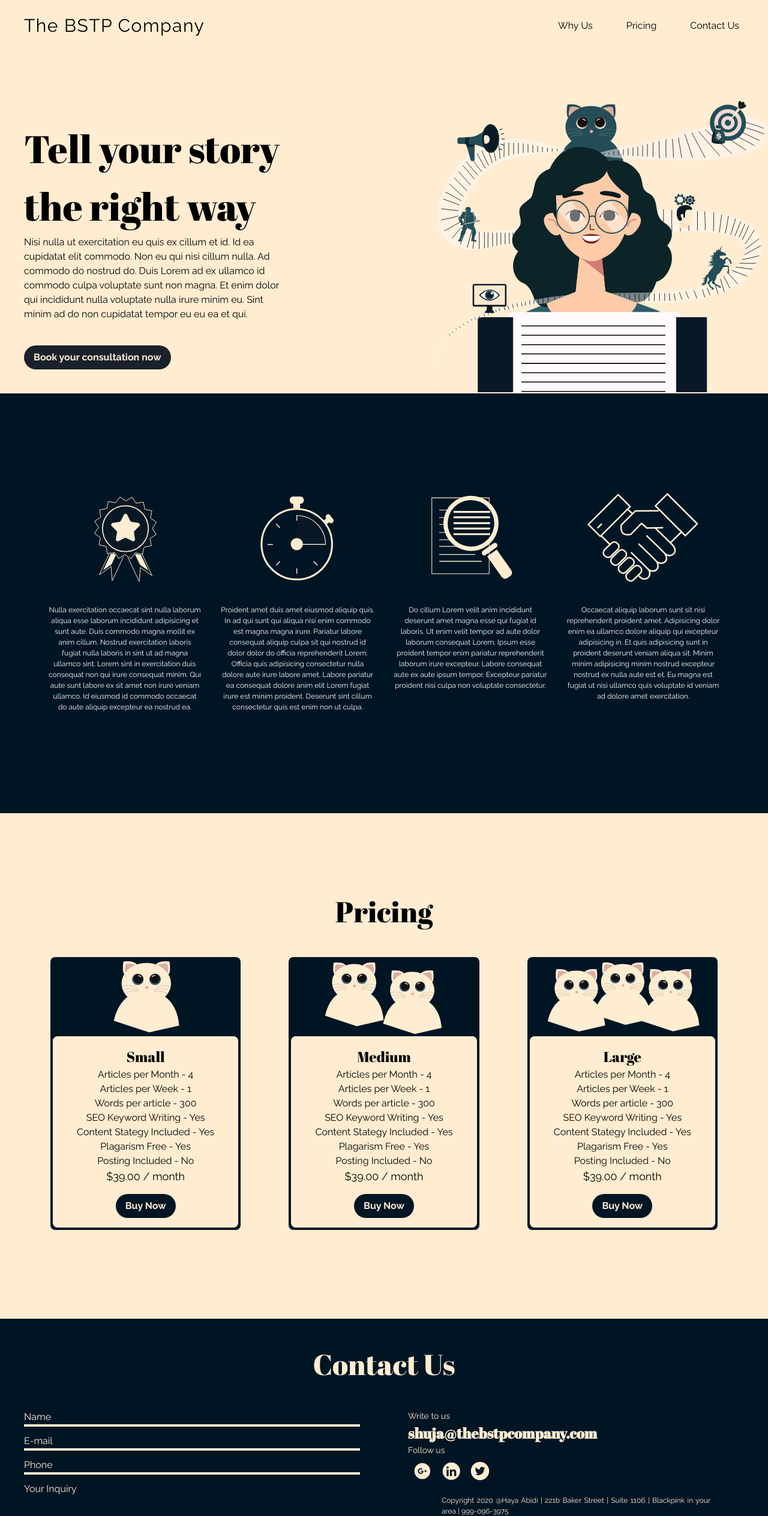
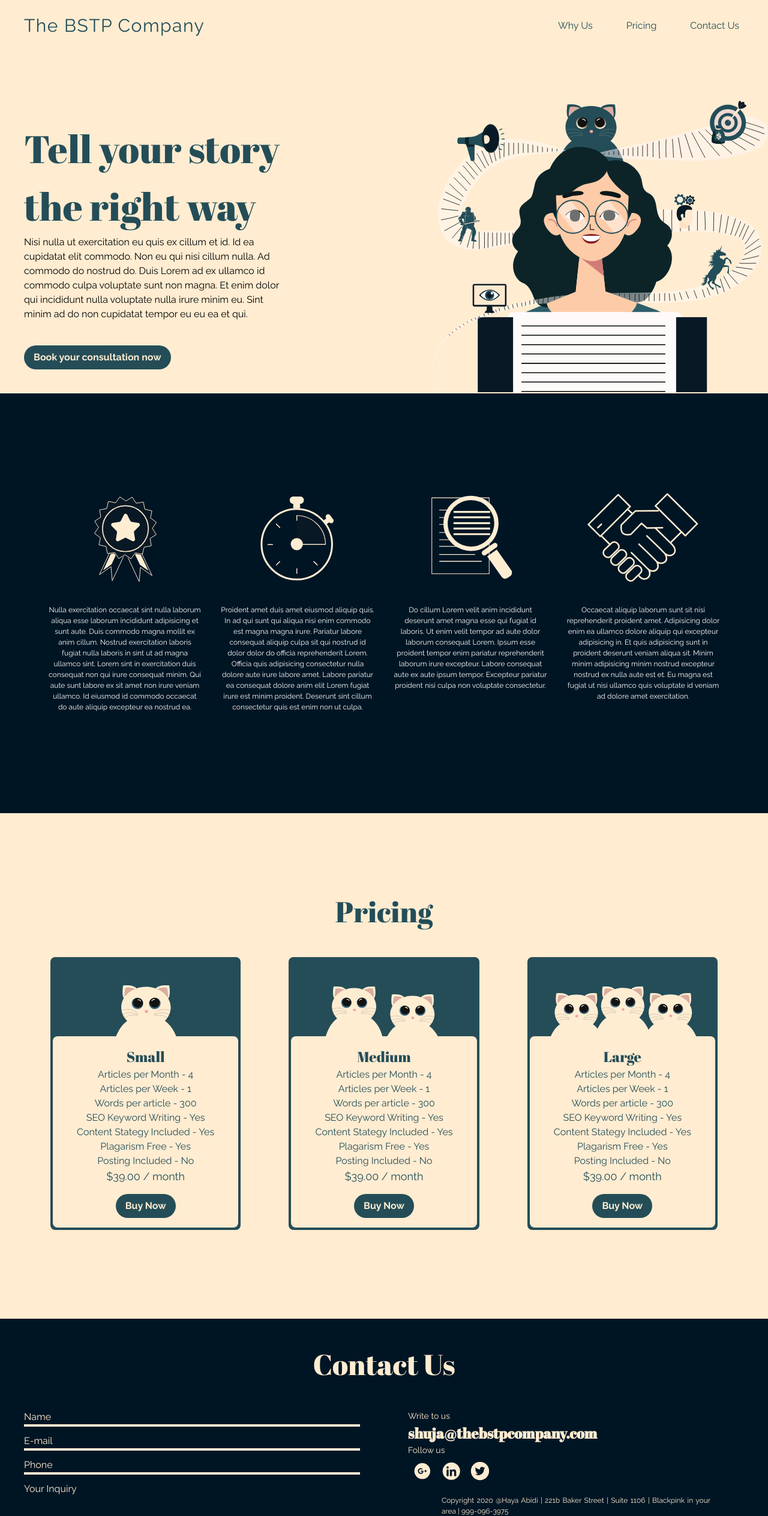
Before and after one commit to akshay-nm/thebstpcompany.com, a React (Create React App) app: page / in a window 1280 px wide. Shown: the top 2528 px of the page at 60% size. Built offline with nearby package versions, Linux system fonts and the light colour scheme.

Commit message:
Fix font colors, adjust cats

```diff
--- a/src/components/home/Home.js
+++ b/src/components/home/Home.js
@@ -4,10 +4,10 @@ import image from './3.svg';
 const Home = () => {
   return (
     <div className='w-full flex flex-col p-10 mt-40 relative'>
-      <div className='text-5xl md:text-6xl font-heading'>Tell your story <br />the right way</div>
+      <div className='text-5xl md:text-6xl font-heading text-button-primary'>Tell your story <br />the right way</div>
       <div className='w-full max-w-sm md:max-w-md'>Nisi nulla ut exercitation eu quis ex cillum et id. Id ea cupidatat elit commodo. Non eu qui nisi cillum nulla. Ad commodo do nostrud do. Duis Lorem ad ex ullamco id commodo culpa voluptate sunt non magna. Et enim dolor qui incididunt nulla voluptate nulla irure minim eu. Sint minim ad do non cupidatat tempor eu eu ea et qui.</div>
       <div className='pt-10'>
-        <button className='bg-gray-900 hover:bg-button-dark text-primary font-bold py-2 px-4 rounded-full'>Book your consultation now</button>
+        <button className='bg-button-primary hover:bg-button-dark text-primary font-bold py-2 px-4 rounded-full'>Book your consultation now</button>
       </div>
       <img className='absolute h-full bottom-0 right-0' src={image} alt='main' />
     </div>
--- a/src/components/navigation/Navigation.js
+++ b/src/components/navigation/Navigation.js
@@ -5,23 +5,23 @@ const Navigation = ({ changeSection }) => {
   return (
     <nav className='w-full flex items-center justify-between px-10 py-5 fixed bg-primary'>
       <div>
-        <button onClick={() => changeSection(1)} className='text-3xl tracking-wider focus:outline-none'>The BSTP Company</button>
+        <button onClick={() => changeSection(1)} className='text-3xl tracking-wider focus:outline-none text-button-primary'>The BSTP Company</button>
         <div className={`block ${expanded? '' : 'hidden'} sm:hidden`}>
-          <button onClick={() => changeSection(2)} className='focus:outline-none' >Why Us</button>
-          <button onClick={() => changeSection(3)} className='focus:outline-none' >Pricing</button>
-          <button onClick={() => changeSection(4)} className='focus:outline-none' >Contact Us</button>
+          <button onClick={() => changeSection(2)} className='text-button-primary focus:outline-none' >Why Us</button>
+          <button onClick={() => changeSection(3)} className='text-button-primary focus:outline-none' >Pricing</button>
+          <button onClick={() => changeSection(4)} className='text-button-primary focus:outline-none' >Contact Us</button>
         </div>
       </div>
       <div className="block sm:hidden">
-        <button className="flex items-center px-3 py-2 border rounded text-gray-900 border-gray-400 hover:text-gray-700 hover:border-white focus:outline-none" onClick={() => set(!expanded)}>
+        <button className="flex items-center px-3 py-2 border rounded text-button-primary focus:outline-none" onClick={() => set(!expanded)}>
           <div className={`${expanded? 'hidden': ''}`}><svg className='fill-current h-3 w-3' viewBox="0 0 20 20" xmlns="http://www.w3.org/2000/svg"><title>Menu</title><path d="M0 3h20v2H0V3zm0 6h20v2H0V9zm0 6h20v2H0v-2z"/></svg></div>
           <div className={`${expanded? '': 'hidden'}`}>&#10005;</div>
         </button>
       </div>
       <div className='hidden sm:flex flex-row-reverse'>
-        <button onClick={() => changeSection(4)} className='ml-10 p-2 focus:outline-none'>Contact Us</button>
-        <button onClick={() => changeSection(3)} className='ml-10 p-2 focus:outline-none'>Pricing</button>
-        <button onClick={() => changeSection(2)} className='ml-10 p-2 focus:outline-none'>Why Us</button>
+        <button onClick={() => changeSection(4)} className='ml-10 p-2 text-button-primary focus:outline-none'>Contact Us</button>
+        <button onClick={() => changeSection(3)} className='ml-10 p-2 text-button-primary focus:outline-none'>Pricing</button>
+        <button onClick={() => changeSection(2)} className='ml-10 p-2 text-button-primary focus:outline-none'>Why Us</button>
       </div>
     </nav>
   );
--- a/src/components/pricing/Pricing.js
+++ b/src/components/pricing/Pricing.js
@@ -7,14 +7,14 @@ import lgCat from './lg-cat.svg'
 const Pricing = () => {
   return (
     <div className='px-16 py-32 bg-primary'>
-      <div className='text-center text-5xl mb-5 font-heading'>Pricing</div>
+      <div className='text-center text-5xl mb-5 font-heading text-button-primary'>Pricing</div>
       <div className='grid grid-cols-1 md:grid-cols-2 lg:grid-cols-3 gap-20 p-5'>
         <div className='flex items-center justify-center'>
-          <div className='flex flex-col bg-secondary rounded-lg p-1 w-full max-w-xs'>
-            <div className='h-32'>
-              <img src={smCat} className='object-scale-down h-full w-full' alt='cat' />
+          <div className='flex flex-col bg-button-primary rounded-lg p-1 w-full max-w-xs'>
+            <div className='h-32 bg-button-primary overflow-hidden'>
+              <img src={smCat} className='h-full w-full mt-10' alt='cat' />
             </div>
-            <div className='text-center rounded-lg bg-primary p-4'>
+            <div className='text-center rounded-lg bg-primary p-4 text-button-primary'>
               <div className='text-2xl font-heading'>Small</div>
               <div>Articles per Month - 4</div>
               <div>Articles per Week - 1</div>
@@ -24,17 +24,17 @@ const Pricing = () => {
               <div>Plagarism Free - Yes</div>
               <div>Posting Included - No</div>
               <div className='text-lg'>$39.00 / month</div>
-              <button className='bg-secondary hover:bg-gray-700 text-primary font-bold py-2 px-4 mt-4 rounded-full'>Buy Now</button>
+              <button className='bg-button-primary hover:bg-gray-700 text-primary font-bold py-2 px-4 mt-4 rounded-full'>Buy Now</button>
             </div>
           </div>
         </div>
 
         <div className='flex items-center justify-center'>
-          <div className='flex flex-col bg-secondary rounded-lg p-1 w-full max-w-xs'>
-            <div className='h-32'>
-              <img src={mdCat} className='object-scale-down h-full w-full' alt='cats' />
+          <div className='flex flex-col bg-button-primary rounded-lg p-1 w-full max-w-xs'>
+            <div className='h-32 bg-button-primary overflow-hidden'>
+              <img src={mdCat} className='h-full w-full mt-10' alt='cats' />
             </div>
-            <div className='text-center rounded-lg bg-primary p-4'>
+            <div className='text-center rounded-lg bg-primary p-4 text-button-primary'>
               <div className='text-2xl font-heading'>Medium</div>
               <div>Articles per Month - 4</div>
               <div>Articles per Week - 1</div>
@@ -44,16 +44,16 @@ const Pricing = () => {
               <div>Plagarism Free - Yes</div>
               <div>Posting Included - No</div>
               <div className='text-lg'>$39.00 / month</div>
-              <button className='bg-secondary hover:bg-gray-700 text-primary font-bold py-2 px-4 mt-4 rounded-full'>Buy Now</button>
+              <button className='bg-button-primary hover:bg-gray-700 text-primary font-bold py-2 px-4 mt-4 rounded-full'>Buy Now</button>
             </div>
           </div>
         </div>
         <div className='flex items-center justify-center'>
-          <div className='flex flex-col bg-secondary rounded-lg p-1 w-full max-w-xs'>
-            <div className='h-32'>
-              <img src={lgCat} className='object-scale-down h-full w-full' alt='too many cats' />
+          <div className='flex flex-col bg-button-primary rounded-lg p-1 w-full max-w-xs'>
+            <div className='h-32 bg-button-primary overflow-hidden'>
+              <img src={lgCat} className='h-full w-full mt-10' alt='too many cats' />
             </div>
-            <div className='text-center rounded-lg bg-primary p-4'>
+            <div className='text-center rounded-lg bg-primary p-4 text-button-primary'>
               <div className='text-2xl font-heading'>Large</div>
               <div>Articles per Month - 4</div>
               <div>Articles per Week - 1</div>
@@ -63,7 +63,7 @@ const Pricing = () => {
               <div>Plagarism Free - Yes</div>
               <div>Posting Included - No</div>
               <div className='text-lg'>$39.00 / month</div>
-              <button className='bg-secondary hover:bg-gray-700 text-primary font-bold py-2 px-4 mt-4 rounded-full'>Buy Now</button>
+              <button className='bg-button-primary hover:bg-gray-700 text-primary font-bold py-2 px-4 mt-4 rounded-full'>Buy Now</button>
             </div>
           </div>
         </div>
```
